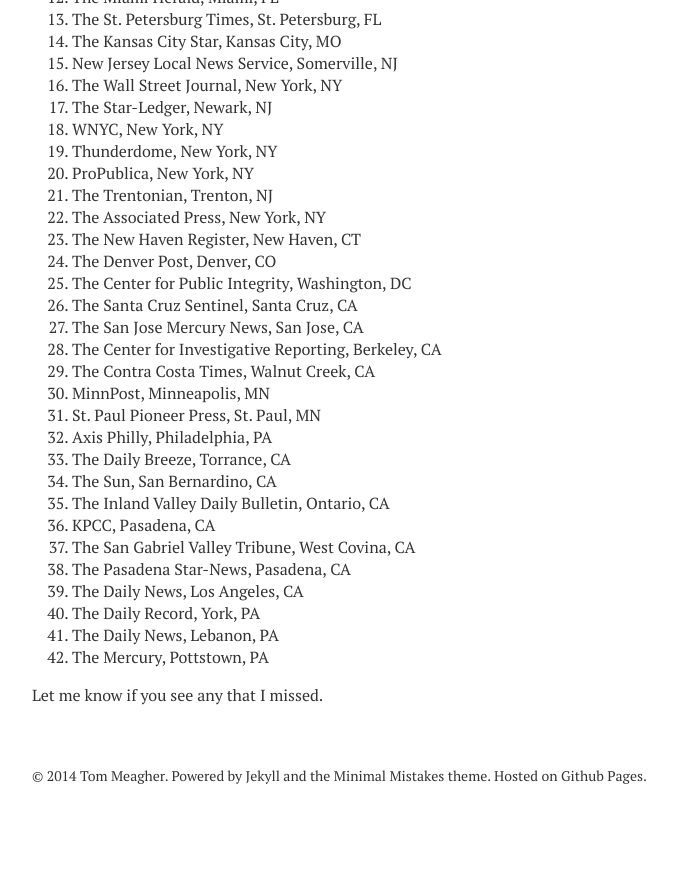
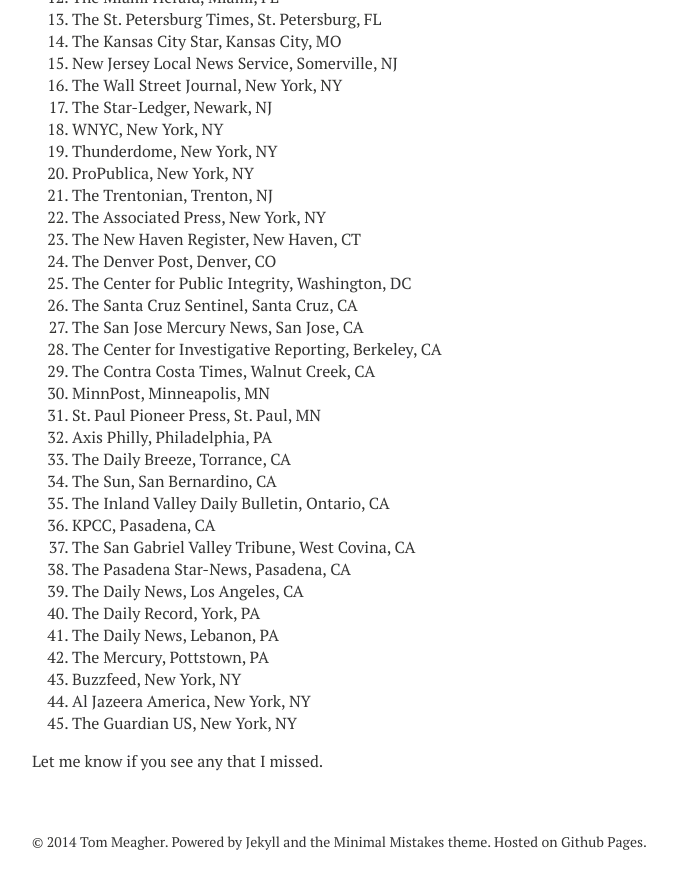
Before and after one commit to tommeagher/tommeagher.github.io, a Jekyll site: the page built from newsrooms.md, in a window 1280 px wide and 900 px high, scrolled down 802 px. Shown: the top 889 px of the window, without its empty margins (288-965 px from the left). Built offline with Jekyll 4.4.1, drawn with Linux system fonts in a browser that asks for light colours; nearby versions of some CDN libraries; before the commit the page ends 1636 px from its top, so only the background shows below that.

Commit message:
updated newsrooms

```diff
--- a/newsrooms.md
+++ b/newsrooms.md
@@ -57,5 +57,8 @@
 39. The Daily Record, York, PA
 40. The Daily News, Lebanon, PA
 41. The Mercury, Pottstown, PA
+42. Buzzfeed, New York, NY
+43. Al Jazeera America, New York, NY
+44. The Guardian US, New York, NY
 
 Let me know if you see any that I missed.
```
Also changed, not shown: 2 other files.
